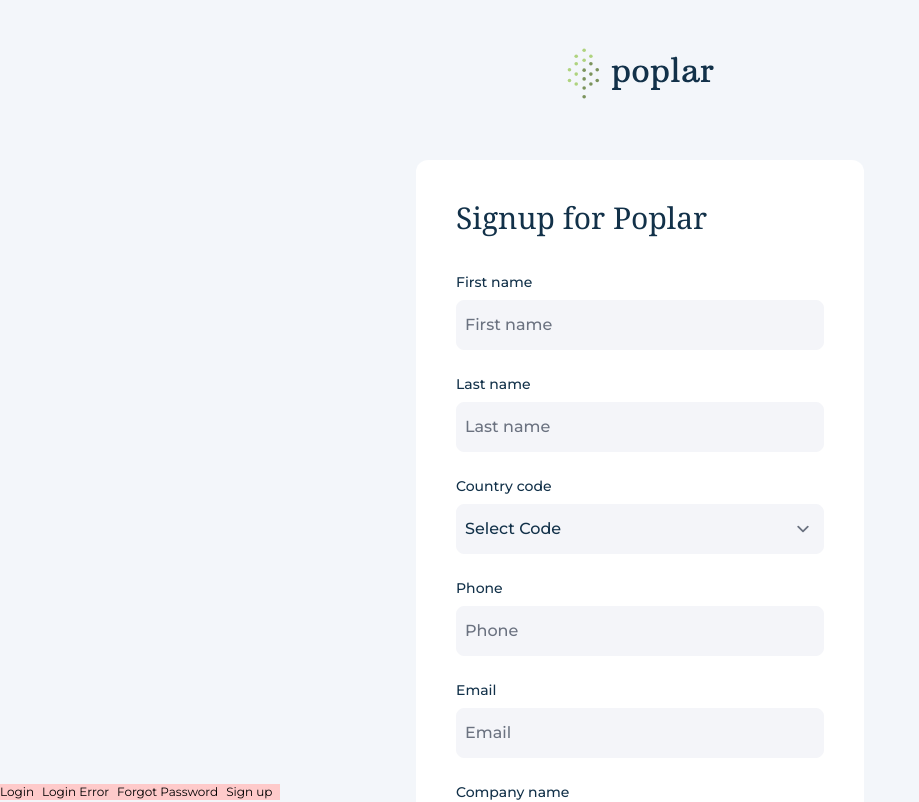
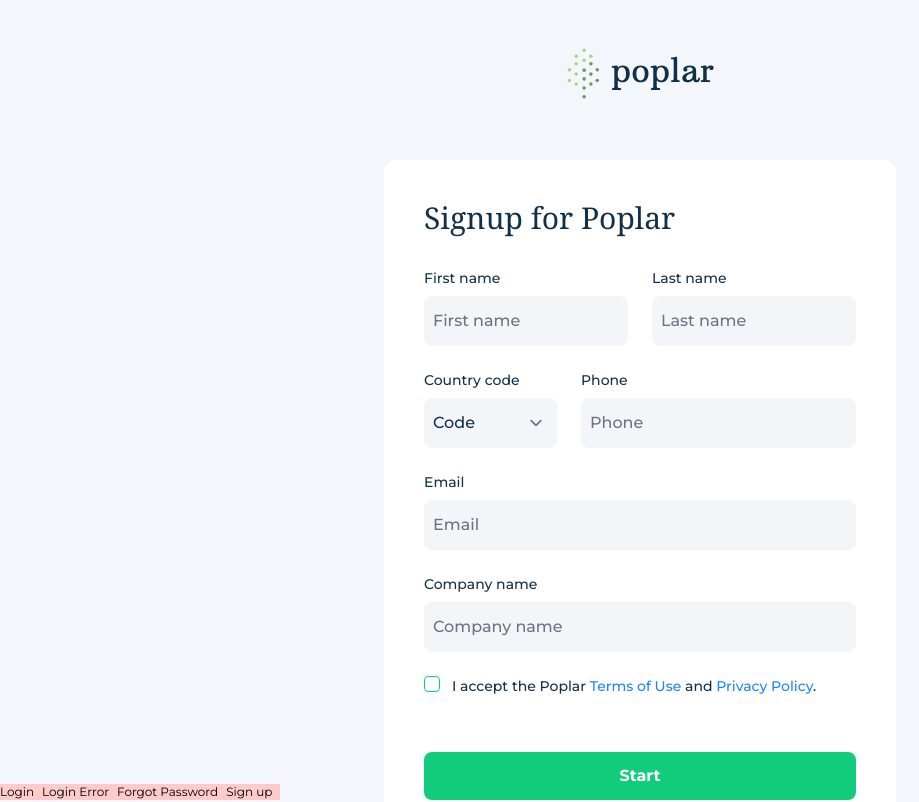
Before and after one commit to hamdirizal/learn-tailwind-poplr-app, a Next.js app: page /signup in a window 1280 px wide. Shown: the top 802 px of the page, without its empty margins (0-919 px from the left). Built offline with nearby package versions, Linux system fonts and the light colour scheme; a web font is replaced by a local one.

Commit message:
Improved signup page.

```diff
--- a/pages/signup.js
+++ b/pages/signup.js
@@ -9,40 +9,52 @@
           <Image src='/poplar-logo-text.svg' width='147' height='51' />
         </div>
 
-        <div className='container max-w-xs xs:max-w-md bg-white rounded-xl p-6 xs:p-10 font-medium'>
-          <h1 className="font-serif text-2xl xs:text-3xl mb-4 xs:mb-9">Signup for Poplar</h1>
+        <div className='container max-w-xs xs:max-w-md sm:max-w-lg bg-white rounded-xl p-6 xs:p-10 font-medium'>
+          <h1 className="font-serif text-2xl xs:text-3xl mb-2">Signup for Poplar</h1>
           <form action="#">
 
+            <div className="md:flex">
+              <div className="md:mr-3">
                 <div className='mt-6'>
                   <label>First name</label>
                 </div>
                 <div>
                   <input className="bg-popInputGray w-full rounded-lg py-3 px-2 text-base mt-2 border border-popInputGray" type="text" placeholder="First name" />
                 </div>
+              </div>
 
+              <div className="md:ml-3">
                 <div className='mt-6'>
                   <label>Last name</label>
                 </div>
                 <div>
                   <input className="bg-popInputGray w-full rounded-lg py-3 px-2 text-base mt-2 border border-popInputGray" type="text" placeholder="Last name" />
                 </div>
+              </div>
+            </div>
 
+            <div className="md:flex">
+            <div className="md:mr-3">
                 <div className='mt-6'>
                   <label>Country code</label>
                 </div>
                 <div>
-              <select className="bg-popInputGray w-full rounded-lg py-3 px-2 text-base mt-2 border border-popInputGray">
-                <option value="">Select Code</option>
+                  <select className="bg-popInputGray w-full rounded-lg py-3 px-2 text-base mt-2 border border-popInputGray min-w-[133px]">
+                    <option value="">Code</option>
                     <option value="">+1</option>
                     <option value="">+91</option>
                   </select>
                 </div>
+              </div>
 
+              <div className="md:ml-3 md:flex-grow">
                 <div className='mt-6'>
                   <label>Phone</label>
                 </div>
                 <div>
                   <input className="bg-popInputGray w-full rounded-lg py-3 px-2 text-base mt-2 border border-popInputGray" type="text" placeholder="Phone" />
+                </div>
+              </div>
             </div>
 
             <div className='mt-6'>
@@ -59,7 +71,7 @@
               <input className="bg-popInputGray w-full rounded-lg py-3 px-2 text-base mt-2 border border-popInputGray" type="text" placeholder="Company name" />
             </div>
 
-            <div className="mt-6">
+            <div className="mt-6 mb-14">
               <label className="flex">
                 <input className="border border-popGreen rounded mr-3"
                 type="checkbox" />
```
Lines whose indentation alone changed are shown as unchanged.
